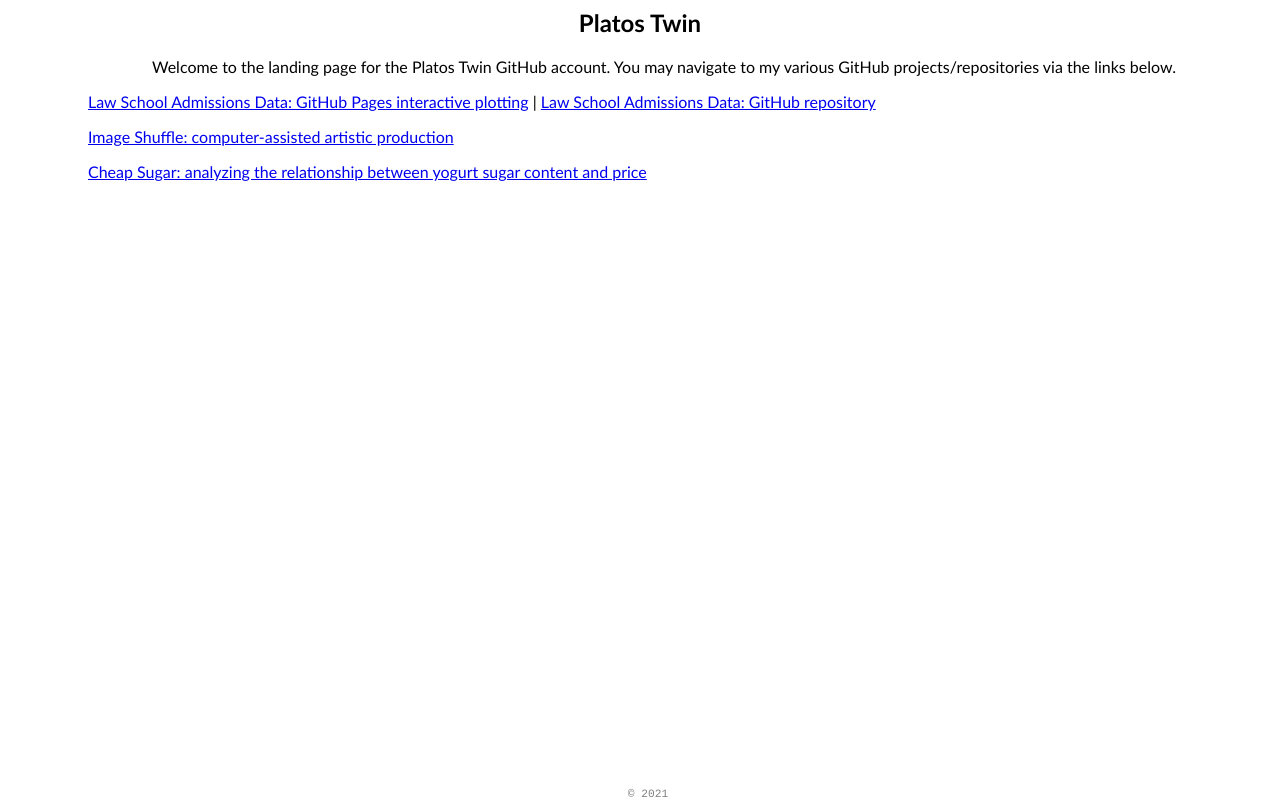
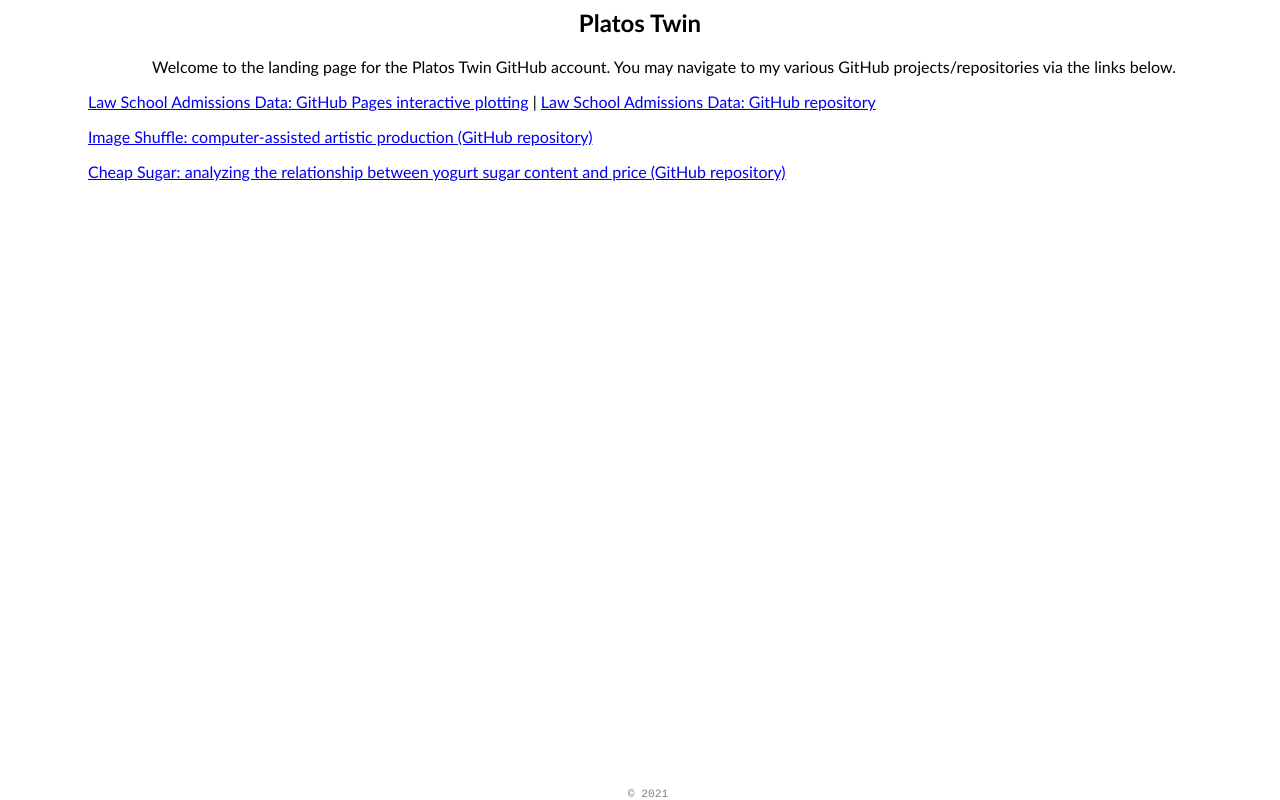
Before and after one commit to PlatosTwin/platostwin.github.io, a plain HTML site: page index.html in a window 1280 px wide. Drawn offline with Linux system fonts and the light colour scheme.

Commit message:
Update index.html

```diff
--- a/index.html
+++ b/index.html
@@ -15,11 +15,11 @@
 
   <p></p>
 
-  <a href="https://github.com/PlatosTwin/Image-shuffle">Image Shuffle: computer-assisted artistic production</a>
+  <a href="https://github.com/PlatosTwin/Image-shuffle">Image Shuffle: computer-assisted artistic production (GitHub repository)</a>
 
   <p></p>
 
-  <a href="https://github.com/PlatosTwin/CheapSugar">Cheap Sugar: analyzing the relationship between yogurt sugar content and price</a>
+  <a href="https://github.com/PlatosTwin/CheapSugar">Cheap Sugar: analyzing the relationship between yogurt sugar content and price (GitHub repository)</a>
 
   </div>
 
```
